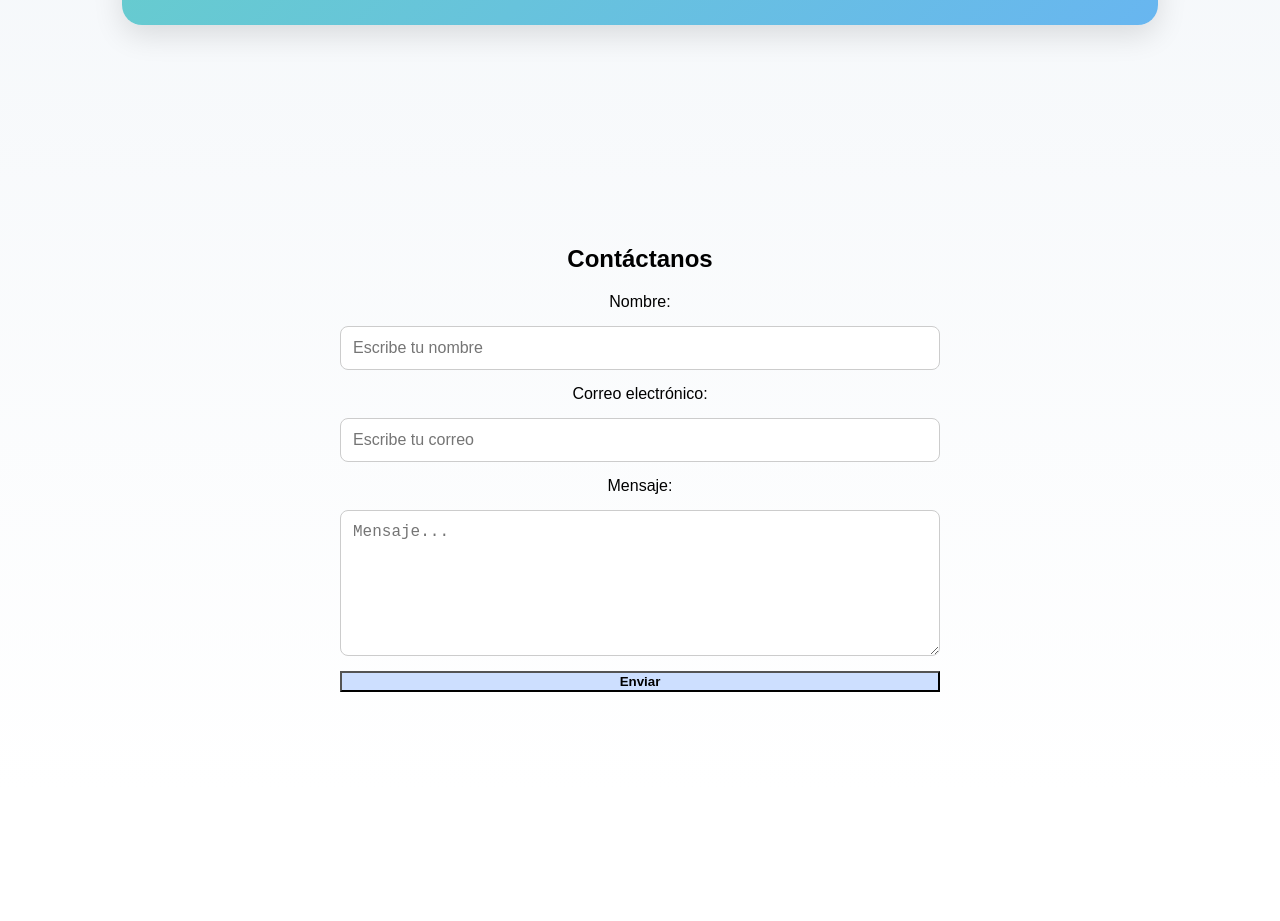
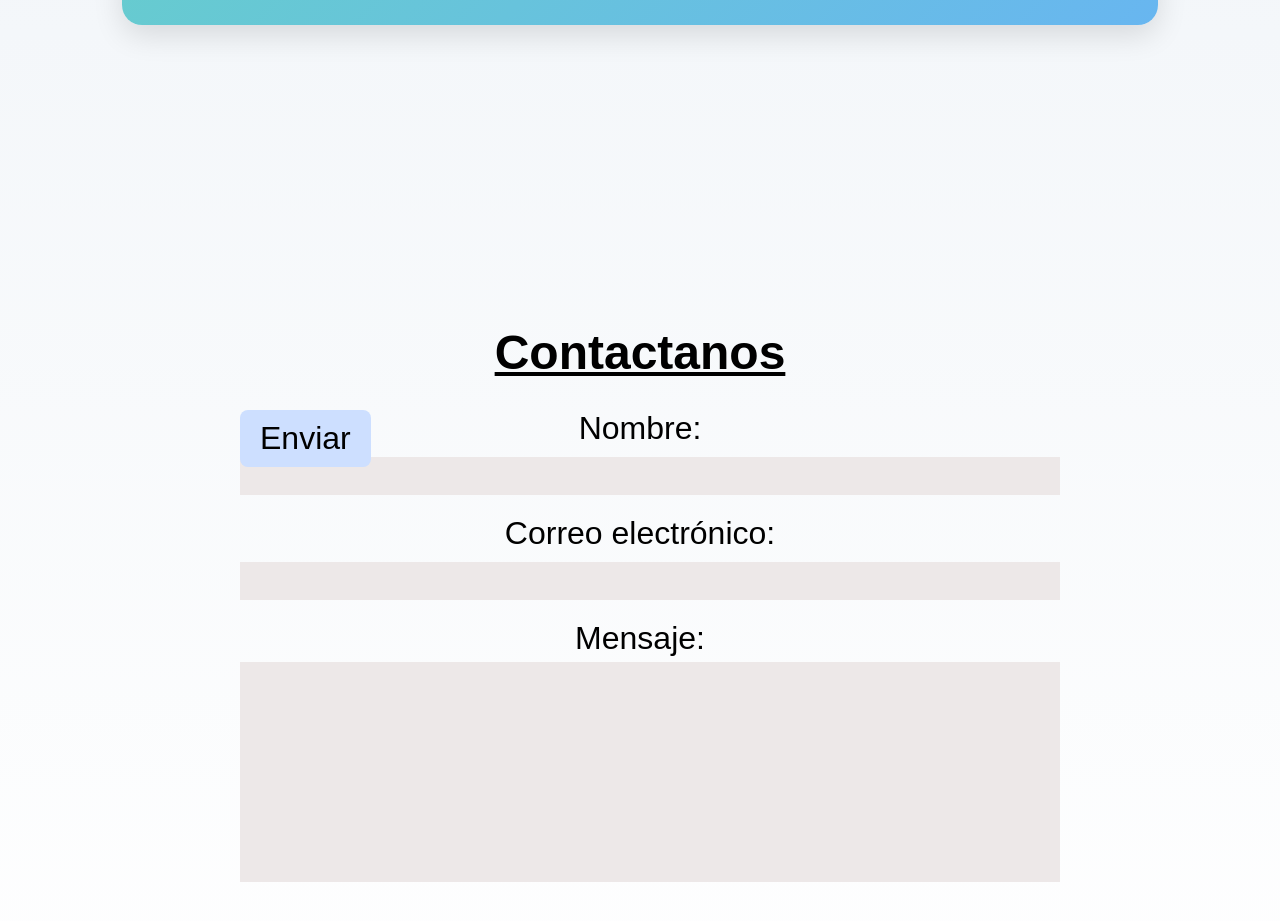
Before and after one commit to Valentino-Sanchez/TP-Landing-Page, a Next.js app in the folder landing-page/: page / in a window 1280 px wide. Shown: the part 3080-4001 px from the top of the page. Before the commit the page ends 3872 px from the top, so only its background shows below. Built offline with nearby package versions, Linux system fonts and the light colour scheme.

Commit message:
Contacto corregido

```diff
--- a/landing-page/app/page.tsx
+++ b/landing-page/app/page.tsx
@@ -124,21 +124,28 @@ return (
     </section>
 
     {/* CONTACTO */}
-    <section>
-        <h2>Contáctanos</h2>
-        <form>
+<section className="contact-section">
+<h2>Contactanos</h2>
+<div className="contact-form">
+    <div className="form-fields">
+    <div className="form-group">
         <label>Nombre:</label>
-        <input type="text" placeholder="Escribe tu nombre" />
-
+        <input type="text" />
+    </div>
+    <div className="form-group">
         <label>Correo electrónico:</label>
-        <input type="email" placeholder="Escribe tu correo" />
-
+        <input type="email" />
+    </div>
+    <div className="form-group">
         <label>Mensaje:</label>
-        <textarea placeholder="Mensaje..."></textarea>
-
-        <button type="submit">Enviar</button>
-        </form>
-    </section>
-    </main>
+        <textarea></textarea>
+    </div>
+    </div>
+    <div className="form-button">
+    <button type="button">Enviar</button>
+    </div>
+</div>
+</section>
+</main>
 );
 }
--- a/landing-page/app/styles.css
+++ b/landing-page/app/styles.css
@@ -238,28 +238,70 @@ gap: 12px;
 .review__avatar { border-radius: 999px; }
 .review__text { margin: 0; font-weight: 600; color: #0f2233; }
 
-/* Contacto */
-form {
-max-width: 600px;
-margin: auto;
-display: flex;
-flex-direction: column;
-gap: 15px;
+/* CONTACTO */
+.contact-section {
+margin: 60px auto;
+max-width: 800px;
 }
 
-input, textarea {
-padding: 12px;
-border: 1px solid #ccc;
-border-radius: 8px;
-font-size: 16px;
+.contact-section h2 {
+font-family: "Orbitron", sans-serif; /* tipografía estilo diseño */
+font-size: 3rem;
+margin-bottom: 30px;
+text-decoration: underline;
+text-align: center;
+}
+
+.contact-form {
+display: flex;
+position: relative; /* importante para el botón absoluto */
+max-width: 800px;
+margin: auto;
+}
+
+.form-fields {
+flex: 1; /* ocupa todo el ancho disponible */
+}
+
+.form-group {
+margin-bottom: 20px;
+font-size: 2rem;
+}
+
+label {
+display: block;
+font-family: "Orbitron", sans-serif;
+margin-bottom: 5px;
+}
+
+input,
+textarea {
+width: 100%;
+border: none;
+background: #ede8e8;
+padding: 10px;
+font-family: "Orbitron", sans-serif;
+font-size: 1rem;
 }
 
 textarea {
-min-height: 120px;
-resize: vertical;
+height: 200px;
+resize: none;
 }
 
-button[type="submit"] {
+/* Botón independiente, pegado al costado inferior derecho */
+.form-button {
+position: absolute;
+right: -300;
+bottom: 20;
+}
+
+button[type="button"] {
 background: #cddfff;
-font-weight: bold;
+padding: 10px 20px;
+border: none;
+border-radius: 8px;
+font-family: "Orbitron", sans-serif;
+font-size: 2rem;
+cursor: pointer;
 }
```
